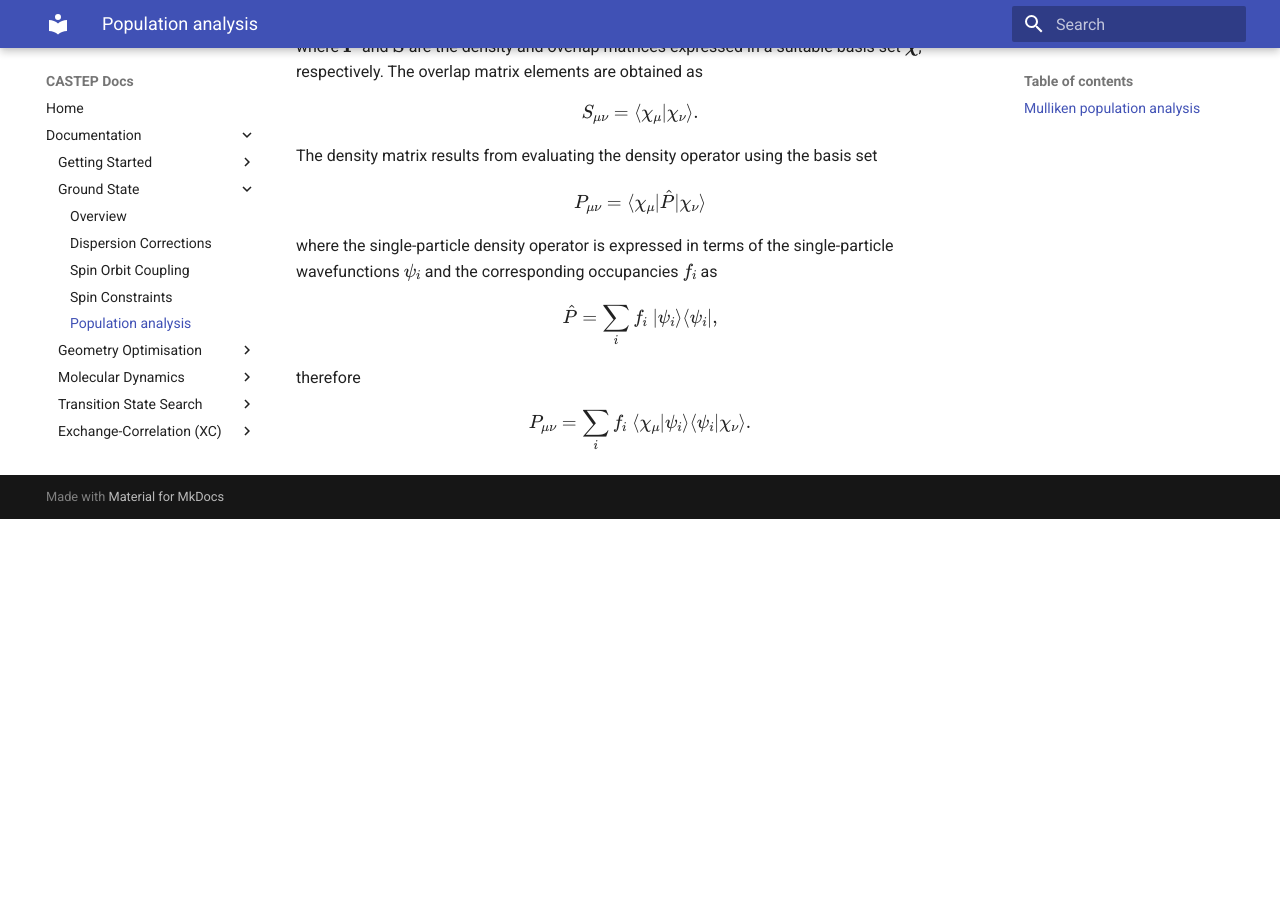
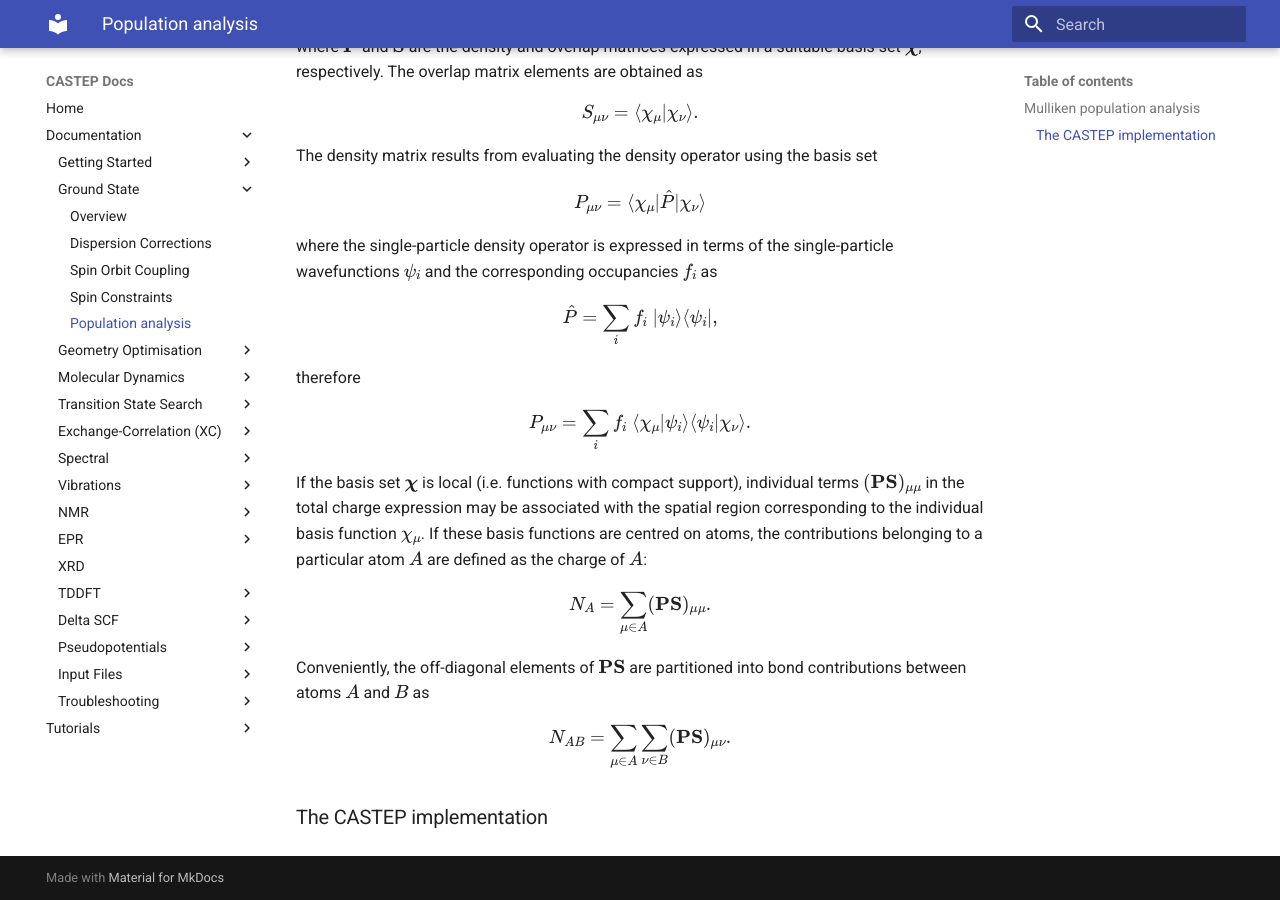
Before and after one commit to castep-docs/castep-docs, an MkDocs documentation site: the page built from docs/documentation/Groundstate/population_analysis.md, in a window 1280 px wide and 900 px high, scrolled down 574 px. Built offline with MkDocs 1.6.1 and Material for MkDocs 9.7.7, drawn with Linux system fonts in a browser that asks for light colours; formulas are drawn with MathJax 3; before the commit the page ends 1093 px from its top, so only the background shows below that.

Commit message:
more text

```diff
--- a/docs/documentation/Groundstate/population_analysis.md
+++ b/docs/documentation/Groundstate/population_analysis.md
@@ -30,3 +30,18 @@ therefore
 P _ {\mu\nu} = \sum _ i f _ i \; \langle \chi _ \mu | \psi _ i \rangle \langle \psi _ i | \chi _ \nu \rangle
 \textrm{.}
 \end{equation}
+
+If the basis set $\boldsymbol{\chi}$ is local (i.e. functions with compact support), individual terms $(\mathbf{P} \mathbf{S}) _ {\mu\mu}$ in the total charge expression may be associated with the
+spatial region corresponding to the individual basis function $\chi _ \mu$. If these basis functions are centred on atoms, the contributions belonging to a particular atom $A$ are defined as the
+charge of $A$:
+\begin{equation}
+N _ A = \sum _ {\mu \in A} (\mathbf{P} \mathbf{S}) _ {\mu\mu}
+\textrm{.}
+\end{equation}
+Conveniently, the off-diagonal elements of $\mathbf{P} \mathbf{S}$ are partitioned into bond contributions between atoms $A$ and $B$ as
+\begin{equation}
+N _ {AB} = \sum _ {\mu \in A} \sum _ {\nu \in B} (\mathbf{P} \mathbf{S}) _ {\mu\nu}
+\textrm{.}
+\end{equation}
+
+### The CASTEP implementation
```
